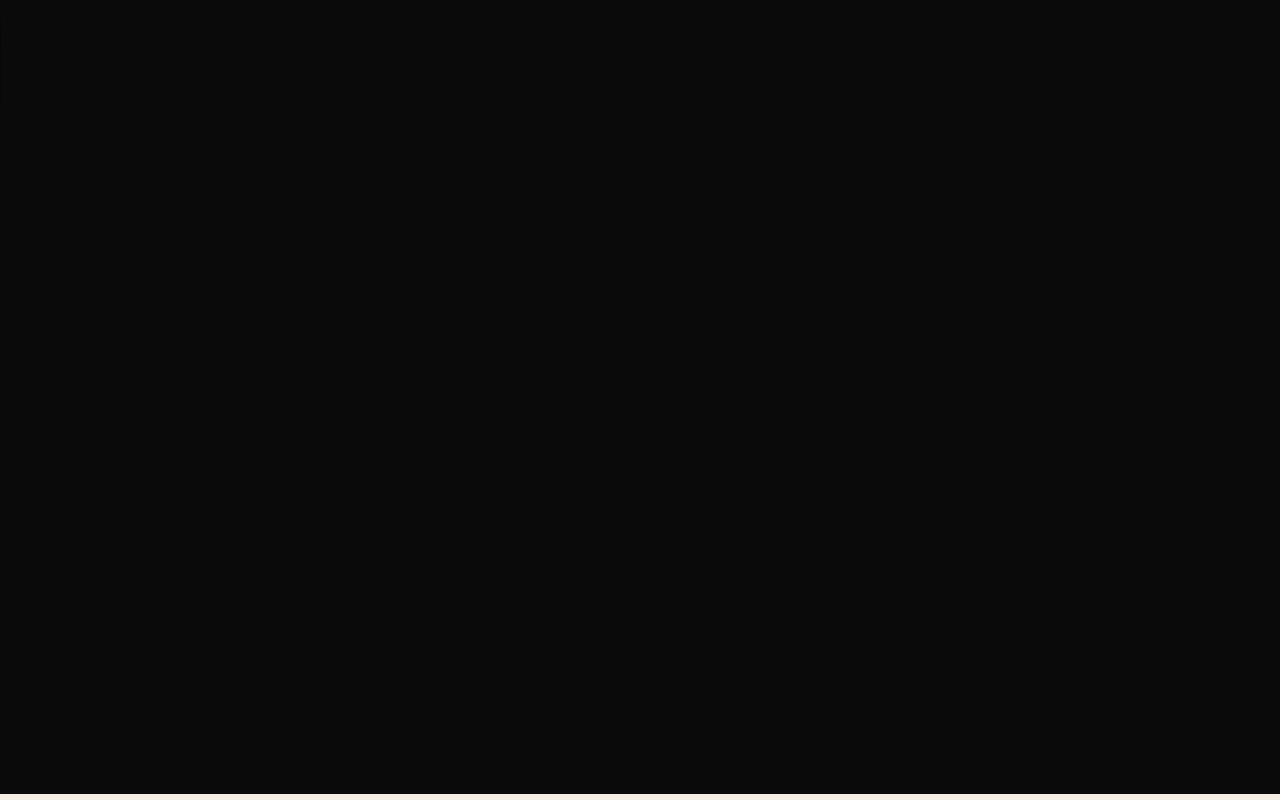
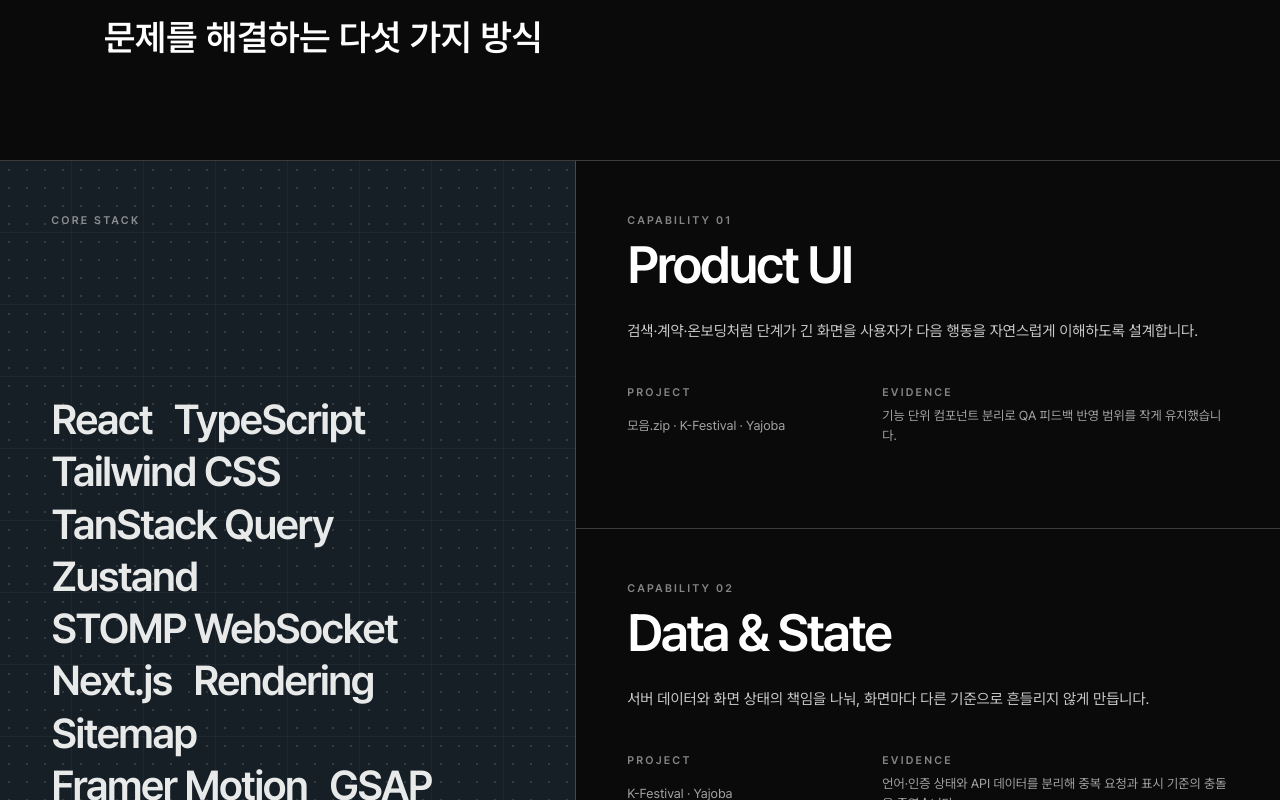
Before and after one commit to blueiz920/hyeokjinsss, a Next.js app: page / in a window 1280 px wide. Shown: the part 2260-3060 px from the top of the page. Built offline with nearby package versions, Linux system fonts and the light colour scheme.

Commit message:
feat: 스킬 역량 구성을 에디토리얼 레이아웃으로 개편

```diff
--- a/app/globals.css
+++ b/app/globals.css
@@ -687,6 +687,108 @@ html::-webkit-scrollbar {
     transform: scaleY(0.92);
   }
 
+  .skills-static-section {
+    background: rgb(10 10 10);
+  }
+
+  .skills-static-header {
+    display: grid;
+    gap: 1.5rem;
+    margin-bottom: clamp(3rem, 8vw, 6.5rem);
+  }
+
+  .skills-expertise-grid {
+    border-top: 1px solid rgba(255, 255, 255, 0.2);
+  }
+
+  .skills-expertise-visual {
+    min-width: 0;
+    background-color: rgb(23 31 38);
+    background-image:
+      radial-gradient(circle, rgba(255, 255, 255, 0.12) 0.75px, transparent 0.9px),
+      linear-gradient(rgba(255, 255, 255, 0.035) 1px, transparent 1px),
+      linear-gradient(90deg, rgba(255, 255, 255, 0.035) 1px, transparent 1px);
+    background-position: 0 0, -1px -1px, -1px -1px;
+    background-size: 18px 18px, 72px 72px, 72px 72px;
+  }
+
+  .skills-expertise-visual-inner {
+    display: flex;
+    min-height: 19rem;
+    flex-direction: column;
+    justify-content: space-between;
+    gap: 3rem;
+    padding: 1.5rem;
+  }
+
+  .skills-expertise-label,
+  .skills-capability-label,
+  .skills-capability-details dt {
+    color: rgba(255, 255, 255, 0.5);
+    font-size: 0.6875rem;
+    font-weight: 600;
+    line-height: 1rem;
+    letter-spacing: 0.2em;
+    text-transform: uppercase;
+  }
+
+  .skills-expertise-tools {
+    display: flex;
+    flex-wrap: wrap;
+    align-items: flex-end;
+    gap: 0.65rem 1.15rem;
+  }
+
+  .skills-tool-wordmark {
+    color: rgba(255, 255, 255, 0.9);
+    font-size: clamp(1.3rem, 4.8vw, 2rem);
+    font-weight: 600;
+    line-height: 0.95;
+    letter-spacing: -0.045em;
+  }
+
+  .skills-expertise-content {
+    background: rgb(10 10 10);
+  }
+
+  .skills-capability {
+    padding: 2rem 1.5rem 2.25rem;
+    border-bottom: 1px solid rgba(255, 255, 255, 0.2);
+  }
+
+  .skills-capability-title {
+    margin-top: 0.7rem;
+    font-size: clamp(2rem, 7vw, 3.25rem);
+    font-weight: 600;
+    line-height: 0.98;
+    letter-spacing: -0.055em;
+  }
+
+  .skills-capability-summary {
+    max-width: 37rem;
+    margin-top: 1.35rem;
+    color: rgba(255, 255, 255, 0.78);
+    font-size: 0.95rem;
+    line-height: 1.7;
+  }
+
+  .skills-capability-details {
+    display: grid;
+    gap: 1rem;
+    margin-top: 1.75rem;
+  }
+
+  .skills-capability-details > div {
+    display: grid;
+    gap: 0.35rem;
+  }
+
+  .skills-capability-details dd {
+    color: rgba(255, 255, 255, 0.62);
+    font-size: 0.8125rem;
+    line-height: 1.55;
+  }
+
   .skills-pin {
     @apply relative h-screen overflow-hidden pt-36 ;
 
@@ -1044,6 +1146,61 @@ html::-webkit-scrollbar {
     opacity: 0.98;
     transform: scaleY(0.86);
   }
+
+  .skills-expertise-visual-inner {
+    min-height: 23rem;
+    padding: 2rem;
+  }
+
+  .skills-capability {
+    padding: 2.5rem 2.5rem 2.75rem;
+  }
+
+  .skills-capability-details {
+    grid-template-columns: minmax(0, 0.8fr) minmax(0, 1.2fr);
+    gap: 1.5rem;
+  }
+}
+
+@media (min-width: 1024px) {
+  .skills-expertise-grid {
+    display: grid;
+    grid-template-columns: minmax(0, 45fr) minmax(0, 55fr);
+    align-items: stretch;
+  }
+
+  .skills-expertise-visual {
+    border-right: 1px solid rgba(255, 255, 255, 0.16);
+  }
+
+  .skills-expertise-visual-inner {
+    position: sticky;
+    top: 0;
+    min-height: 100svh;
+    padding: clamp(2rem, 4vw, 4rem);
+  }
+
+  .skills-expertise-tools {
+    max-width: 26rem;
+    gap: 0.8rem 1.35rem;
+  }
+
+  .skills-tool-wordmark {
+    font-size: clamp(1.8rem, 3.25vw, 3.25rem);
+  }
+
+  .skills-capability {
+    min-height: 23rem;
+    padding: clamp(2rem, 4vw, 4rem);
+  }
+
+  .skills-capability-summary {
+    margin-top: 1.75rem;
+  }
+
+  .skills-capability-details {
+    margin-top: 2.5rem;
+  }
 }
 
 @media (min-width: 1280px) {
--- a/app/page.tsx
+++ b/app/page.tsx
@@ -17,10 +17,10 @@ export default function Home() {
         <section className="breather">
           <Container className="text-center">
             <p className="text-sm uppercase tracking-[0.4em] text-white/50">
-              사용자경험을 최우선으로 생각해요
+              기술을 나열하기보다
             </p>
             <p className="mt-4 text-lg text-white/70">
-              빠르고 편한 경험을 위해 항상 고민해요
+              어떤 문제에 사용했는지 보여드릴게요
             </p>
           </Container>
         </section>
--- a/components/sections/SkillsHorizontal.tsx
+++ b/components/sections/SkillsHorizontal.tsx
@@ -1,24 +1,12 @@
 "use client";
 
-import { useEffect, useRef, useState } from "react";
+import { useEffect, useRef } from "react";
 import { portfolio } from "@/data/portfolio";
 import { Container } from "@/components/layout/Container";
-import { SkillsBackground } from "@/components/sections/SkillsBackground";
-import { initSkillsBackgroundMotion } from "@/lib/animation/skillsBackground";
-import { initSkillsHorizontal } from "@/lib/animation/skillsHorizontal";
-import { useScrollRuntime } from "@/hooks/useScrollRuntime";
 import { useSectionRegistry } from "@/hooks/useSectionRegistry";
 
 export const SkillsHorizontal = () => {
   const sectionRef = useRef<HTMLElement | null>(null);
-  const backgroundRef = useRef<HTMLDivElement | null>(null);
-  const pinRef = useRef<HTMLDivElement | null>(null);
-  const trackRef = useRef<HTMLDivElement | null>(null);
-  const [layoutMode, setLayoutMode] = useState<"horizontal" | "static">(
-    "horizontal",
-  );
-
-  const { prefersReducedMotion } = useScrollRuntime();
   const { register, unregister } = useSectionRegistry();
 
   useEffect(() => {
@@ -27,132 +15,75 @@ export const SkillsHorizontal = () => {
     return () => unregister("skills");
   }, [register, unregister]);
 
-  useEffect(() => {
-    const pinFrame = pinRef.current;
-    const track = trackRef.current;
-    if (!sectionRef.current || !pinFrame || !track) return;
-
-    let isActive = true;
-    let cleanupMotion: (() => void) | null = null;
-
-    // 가로 모션 초기화에 실패한 현재 effect만 정적 목록으로 복구한다.
-    // 종료된 effect의 늦은 결과는 상태를 바꾸지 않고 성공한 자원만 즉시 정리한다.
-    (async () => {
-      try {
-        const cleanup = await initSkillsHorizontal({
-          pinFrame,
-          track,
-          prefersReducedMotion,
-        });
-
-        if (!isActive) {
-          cleanup();
-          return;
-        }
-        cleanupMotion = cleanup;
-        setLayoutMode("horizontal");
-      } catch (error) {
-        if (!isActive) return;
-        setLayoutMode("static");
-        console.error(
-          "Skills horizontal motion failed; using the static layout.",
-          error,
-        );
-      }
-    })();
-
-    return () => {
-      isActive = false;
-      cleanupMotion?.();
-    };
-  }, [prefersReducedMotion]);
-
-  useEffect(() => {
-    const backgroundRoot = backgroundRef.current;
-    const pinFrame = pinRef.current;
-    if (!backgroundRoot || !pinFrame) return;
-
-    let isActive = true;
-    let cleanupMotion: (() => void) | null = null;
-
-    // 배경 모션 실패는 카드 레이아웃과 분리해 기본 비활성 배경으로 복구한다.
-    // 종료된 effect의 늦은 실패는 기록하지 않고 성공한 자원만 즉시 정리한다.
-    (async () => {
-      try {
-        const cleanup = await initSkillsBackgroundMotion({
-          root: backgroundRoot,
-          trigger: pinFrame,
-          prefersReducedMotion,
-        });
-
-        if (!isActive) {
-          cleanup();
-          return;
-        }
-
-        cleanupMotion = cleanup;
-      } catch (error) {
-        if (!isActive) return;
-        backgroundRoot.dataset.circuitActive = "false";
-        console.error(
-          "Skills background motion failed; using the static background.",
-          error,
-        );
-      }
-    })();
-
-    return () => {
-      isActive = false;
-      cleanupMotion?.();
-    };
-  }, [prefersReducedMotion]);
-
   return (
     <section
       id="skills"
       ref={sectionRef}
       tabIndex={-1}
-      className="section-padding relative overflow-hidden bg-neutral-950 text-white"
+      className="skills-static-section section-padding bg-neutral-950 text-white"
       aria-labelledby="skills-title"
     >
-      <div
-        ref={pinRef}
-        className="skills-pin relative z-10"
-        data-layout={layoutMode}
-      >
-        <SkillsBackground ref={backgroundRef} />
-
-        <Container className="relative z-10 space-y-6">
+      <Container>
+        <div className="skills-static-header">
           <p className="text-xs uppercase tracking-[0.4em] text-white/50">
             Skills
           </p>
           <h2 id="skills-title" className="text-3xl font-semibold md:text-4xl">
-            이런 기술을 사용해 봤어요
+            문제를 해결하는{" "}
+            <span className="block sm:inline">다섯 가지 방식</span>
           </h2>
-        </Container>
+        </div>
+      </Container>
 
-        <div ref={trackRef} className="skills-track relative z-10">
-          {portfolio.skills.map((skill) => (
+      <div className="skills-expertise-grid">
+        <div className="skills-expertise-visual">
+          <div className="skills-expertise-visual-inner">
+            <p className="skills-expertise-label">Core stack</p>
+            <div className="skills-expertise-tools" data-skill-tools>
+              {portfolio.skills
+                .flatMap((skill) => skill.tools)
+                .map((tool) => (
+                  <span key={tool} className="skills-tool-wordmark">
+                    {tool}
+                  </span>
+                ))}
+            </div>
+          </div>
+        </div>
+
+        <div className="skills-expertise-content" role="list">
+          {portfolio.skills.map((skill, index) => (
             <article
               key={skill.title}
-              className="skills-card"
-              data-skill-card
-              aria-label={skill.title}
+              className="skills-capability"
+              data-skill-capability
+              role="listitem"
+              aria-labelledby={`skill-title-${index}`}
             >
-              <h3 className="text-lg font-semibold text-white">{skill.title}</h3>
-              <p className="text-sm text-white/70">{skill.problem}</p>
-              <p className="text-sm text-white/70">{skill.approach}</p>
-              <p className="text-sm text-white/70">{skill.result}</p>
+              <p className="skills-capability-label">
+                Capability {String(index + 1).padStart(2, "0")}
+              </p>
+              <h3
+                id={`skill-title-${index}`}
+                className="skills-capability-title"
+              >
+                {skill.title}
+              </h3>
+              <p className="skills-capability-summary">{skill.summary}</p>
+              <dl className="skills-capability-details">
+                <div>
+                  <dt>Project</dt>
+                  <dd>{skill.project}</dd>
+                </div>
+                <div>
+                  <dt>Evidence</dt>
+                  <dd>{skill.evidence}</dd>
+                </div>
+              </dl>
             </article>
           ))}
         </div>
       </div>
-
-      {/* <Container className="relative z-10">
-        <p className="mt-10 max-w-2xl text-base text-white/70">
-          {portfolio.skillsSummary}
-        </p>
-      </Container> */}
     </section>
   );
 };
--- a/data/portfolio.ts
+++ b/data/portfolio.ts
@@ -100,68 +100,44 @@ export const portfolio: PortfolioData = {
   ],
   skills: [
     {
-      title: "React",
-      problem: "검색·채팅·계약서처럼 흐름이 긴 화면을 기능별로 나눠야 했습니다.",
-      approach:
-        "화면을 컴포넌트 단위로 쪼개고, 상태와 API 호출 위치를 분리했습니다.",
-      result:
-        "수정 범위가 작아져 QA 피드백을 빠르게 반영할 수 있었습니다.",
+      title: "Product UI",
+      tools: ["React", "TypeScript", "Tailwind CSS"],
+      summary:
+        "검색·계약·온보딩처럼 단계가 긴 화면을 사용자가 다음 행동을 자연스럽게 이해하도록 설계합니다.",
+      project: "모음.zip · K-Festival · Yajoba",
+      evidence: "기능 단위 컴포넌트 분리로 QA 피드백 반영 범위를 작게 유지했습니다.",
     },
     {
-      title: "TypeScript",
-      problem: "API 응답과 UI 상태 기준이 흐려지면 작은 변경도 오류로 이어졌습니다.",
-      approach:
-        "응답 DTO, props, 이벤트 타입을 명확히 두고 흐름별 기준을 맞췄습니다.",
-      result:
-        "채팅·계약서·검색 기능의 리팩토링 부담을 줄였습니다.",
+      title: "Data & State",
+      tools: ["TanStack Query", "Zustand", "STOMP WebSocket"],
+      summary:
+        "서버 데이터와 화면 상태의 책임을 나눠, 화면마다 다른 기준으로 흔들리지 않게 만듭니다.",
+      project: "K-Festival · Yajoba",
+      evidence: "언어·인증 상태와 API 데이터를 분리해 중복 요청과 표시 기준의 충돌을 줄였습니다.",
     },
     {
-      title: "Tailwind CSS",
-      problem: "반응형 화면을 빠르게 만들면서도 스타일 기준이 흩어지지 않아야 했습니다.",
-      approach:
-        "유틸리티 클래스로 레이아웃을 잡고, 반복되는 패턴은 공통 레이어로 정리했습니다.",
-      result:
-        "모바일부터 데스크탑까지 화면 수정 속도를 높였습니다.",
+      title: "Performance & SEO",
+      tools: ["Next.js", "Rendering", "Sitemap"],
+      summary:
+        "첫 화면의 체감 속도와 검색 엔진이 읽는 경로를 함께 점검해 발견 가능한 서비스를 만듭니다.",
+      project: "모음.zip",
+      evidence: "검색 페이지 LCP를 1.5s에서 0.8s로 개선하고 동적 sitemap을 구성했습니다.",
     },
     {
-      title: "Next.js",
-      problem: "검색 페이지 첫 화면과 SEO 경로가 데이터 대기 때문에 늦어질 수 있었습니다.",
-      approach:
-        "히어로와 데이터 영역을 분리하고, 동적 sitemap으로 상세 URL을 수집했습니다.",
-      result:
-        "LCP를 1.5s에서 0.8s로 줄이고 크롤링 경로를 넓혔습니다.",
+      title: "Motion & Interaction",
+      tools: ["Framer Motion", "GSAP", "Lenis"],
+      summary:
+        "정보의 우선순위를 해치지 않는 범위에서 전환과 피드백을 설계해 흐름을 선명하게 만듭니다.",
+      project: "개인 포트폴리오",
+      evidence: "섹션별 모션과 스크롤 감도를 분리해 텍스트 가독성을 유지했습니다.",
     },
     {
-      title: "Framer Motion / GSAP",
-      problem: "인터랙션은 강하게 보여도 콘텐츠 읽기를 방해하면 안 됐습니다.",
-      approach:
-        "섹션별 모션을 분리하고, 스크롤·카드 전환 타이밍을 따로 조정했습니다.",
-      result:
-        "배경과 카드가 함께 살아나되 텍스트 가독성은 유지했습니다.",
-    },
-    {
-      title: "Lenis",
-      problem: "스크롤 기반 섹션에서 기기별 감도 차이가 크게 느껴졌습니다.",
-      approach:
-        "Lenis 스크롤러를 기준으로 ScrollTrigger scrollerProxy를 통합하고, wheelMultiplier/lerp로 체감을 조정했습니다.",
-      result:
-        "가로 전환과 배경 모션이 더 부드럽게 이어졌습니다.",
-    },
-    {
-      title: "React Query / Zustand",
-      problem: "서버 데이터와 언어·인증 같은 전역 상태가 섞이면 화면 기준이 흔들렸습니다.",
-      approach:
-        "API 데이터는 TanStack Query, UI·언어 상태는 Zustand로 나눴습니다.",
-      result:
-        "불필요한 요청을 줄이고 선택 언어와 데이터 표시 기준을 맞췄습니다.",
-    },
-    {
-      title: "GitHub Actions / Vercel",
-      problem: "반복 배포와 운영 환경 이슈가 기능 검증 시간을 잡아먹었습니다.",
-      approach:
-        "GitHub Actions와 Vercel 배포 흐름을 연결하고, 프록시로 HTTPS 요청 경로를 정리했습니다.",
-      result:
-        "배포 확인 시간을 줄이고 Mixed Content 문제를 해결했습니다.",
+      title: "Delivery & Reliability",
+      tools: ["Vitest", "GitHub Actions", "Vercel"],
+      summary:
+        "기능 완성 뒤에도 재현 가능한 검증과 배포 흐름을 만들어 팀의 개선 속도를 지킵니다.",
+      project: "모음.zip · K-Festival",
+      evidence: "URL 상태 동기화 43개 테스트와 HTTPS 프록시로 배포 이슈를 안정화했습니다.",
     },
   ],
 
```
Also changed, not shown: data/types.ts (+6 -5 lines), 2 other files (tests, documents, lock files or other folders).
